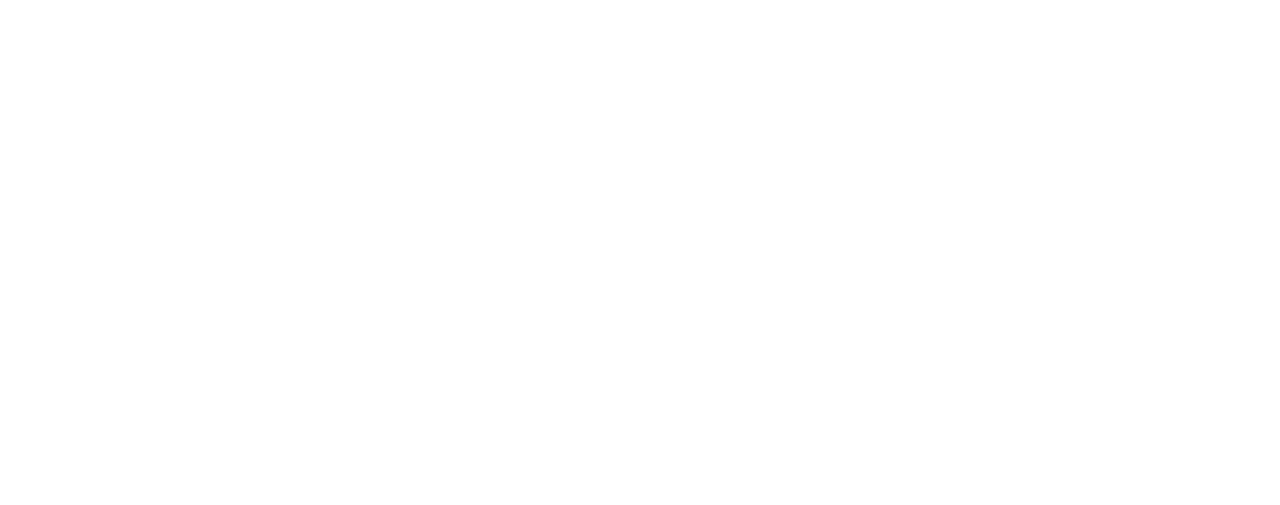
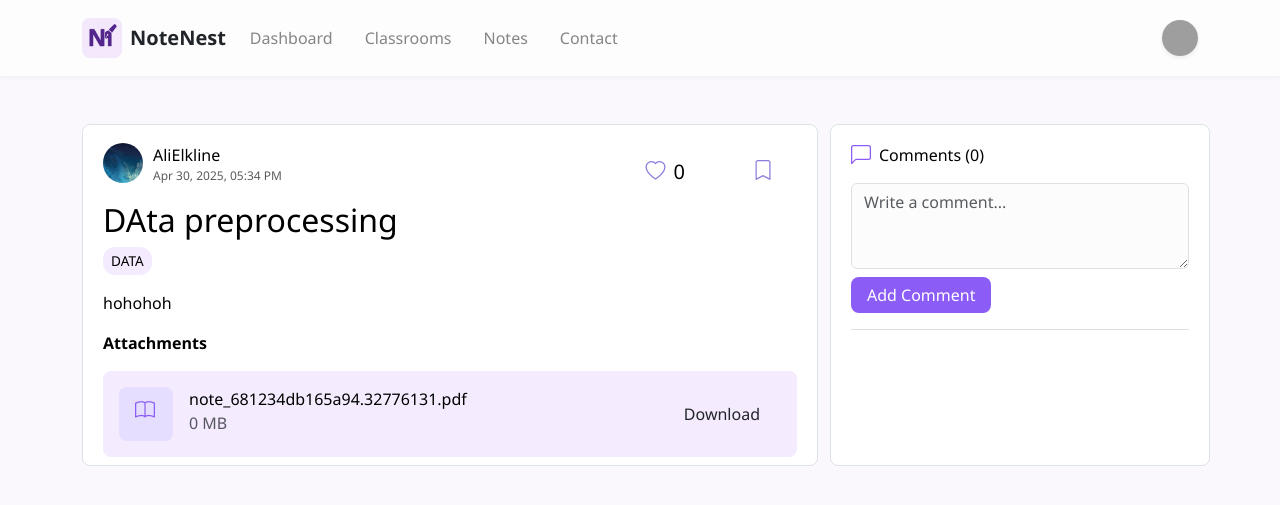
Before and after one commit to alielkline/NoteNest, a PHP site: page /views/notes/single.php?note_id=11 in a window 1280 px wide. Before the commit the part shown is empty. Shown: the top 505 px of the page. Run offline with PHP 8.4, Linux system fonts and the light colour scheme; the visitor is signed in with stand-in values (Sample User, id 1); data comes from the database, SQL or seed files in the repository; data that the repository does not hold is empty; grey boxes are pictures that could not be loaded.

Commit message:
Single Note Page

```diff
--- a/controllers/AuthController.php
+++ b/controllers/AuthController.php
@@ -1,6 +1,6 @@
 <?php
 // app/controllers/AuthController.php
-require_once '../core/database.php';
+require_once '../config/init.php';
 require_once '../models/User.php';
 
 class AuthController {
@@ -77,7 +77,6 @@ class AuthController {
     }
 }
 
-session_start();
 $controller = new AuthController();
 
 $action = $_GET['action'] ?? '';
--- a/controllers/NoteController.php
+++ b/controllers/NoteController.php
@@ -132,22 +132,65 @@ class NoteController {
     }
 
     public function toggleLike($note_id) {
+        $user_id = $_SESSION['user_id'] ?? null;
+
+        if (!$user_id || !$note_id) {
+            echo json_encode(['success' => false]);
+            return;
+        }
+
+        $result = $this->noteModel->toggleLike($user_id, $note_id);
+        echo json_encode(['success' => true, 'likes' => $result]);
+    }
+
+
+    public function toggleBookmark($note_id) {
+        $user_id = $_SESSION['user_id'] ?? null;
+
+        if (!$user_id || !$note_id) {
+            echo json_encode(['success' => false]);
+            return;
+        }
+
+        $result = $this->noteModel->toggleBookmark($user_id, $note_id);
+        echo json_encode(['success' => true]);
+    }
+
+    public function loadNote(){
         if (!isset($_SESSION['user_id'])) {
             header("Location: ../auth/login.php");
             exit();
         }
 
-        if ($this->noteModel->hasUserLiked($user_id, $note_id)) {
-            $this->noteModel->updateLikes($note_id, false);
-            $this->noteModel->removeLike($user_id, $note_id);
-        } else {
-            $this->noteModel->updateLikes($note_id, true);
-            $this->noteModel->addLike($user_id, $note_id);
+        $user_id = $_SESSION['user_id'];
+        $note_id = $_GET['note_id'];
+
+        $note = $this->noteModel->getNoteWithDetails($note_id);
+        $userHasLiked = $this->noteModel->userHasLiked($user_id, $note_id);
+        $userHasBookmarked = $this->noteModel->userHasBookmarked($user_id, $note_id);
+        $comments = $this->noteModel->getComments($note_id) ?? [];
+
+        return [
+            'note' => $note,
+            'userHasLiked' => $userHasLiked,
+            'userHasBookmarked' => $userHasBookmarked,
+            'comments' => $comments
+        ];
+    }
+
+    public function addComment($note_id, $content){
+        if (!isset($_SESSION['user_id'])) {
+            header("Location: ../auth/login.php");
+            exit();
         }
 
-        header("Location: ../");
+        $user_id = $_SESSION['user_id'];
+
+        $this->noteModel->addComment($note_id, $user_id, $content);
+
+        header("Location: ../views/notes/single.php?note_id=$note_id");
+        exit();
     }
-
 }
 
 if ($_SERVER['REQUEST_METHOD'] === 'POST') {
@@ -158,4 +201,24 @@ if ($_SERVER['REQUEST_METHOD'] === 'POST') {
         $subject_id = $_POST['subject_id'] ?? null;
         $noteController->createNote($classroom_id, $subject_id);
     }
+
+    if(isset($_POST['action'])){
+
+    if($_POST['action'] === 'add_comment'){
+        $note_id = $_POST['note_id'];
+        $content = $_POST['content'];
+        $noteController->addComment($note_id, $content);
+    }
+
+    if ($_POST['action'] === 'toggleLike') {
+        $note_id = $_POST['note_id'];
+        $noteController->toggleLike($note_id);
+    }
+
+    if ($_POST['action'] === 'toggleBookmark') {
+        $note_id = $_POST['note_id'];
+        $noteController->toggleBookmark($note_id);
+    }
+
+    }
 }
--- a/models/Note.php
+++ b/models/Note.php
@@ -122,58 +122,70 @@ class Note {
         return $stmt->fetch(PDO::FETCH_ASSOC);
     }
 
-    public function hasUserLiked($user_id, $note_id) {
+    public function toggleLike($user_id, $note_id) {
+        $stmt = $this->pdo->prepare("SELECT * FROM likes WHERE user_id = ? AND note_id = ?");
+        $stmt->execute([$user_id, $note_id]);
+
+        if ($stmt->rowCount() > 0) {
+            // Unlike
+            $this->pdo->prepare("DELETE FROM likes WHERE user_id = ? AND note_id = ?")->execute([$user_id, $note_id]);
+            $this->pdo->prepare("UPDATE classroom_notes SET likes = likes - 1 WHERE note_id = ?")->execute([$note_id]);
+        } else {
+            // Like
+            $this->pdo->prepare("INSERT INTO likes (user_id, note_id) VALUES (?, ?)")->execute([$user_id, $note_id]);
+            $this->pdo->prepare("UPDATE classroom_notes SET likes = likes + 1 WHERE note_id = ?")->execute([$note_id]);
+        }
+
+        $countStmt = $this->pdo->prepare("SELECT likes FROM classroom_notes WHERE note_id = ?");
+        $countStmt->execute([$note_id]);
+        return $countStmt->fetchColumn();
+    }
+
+    public function toggleBookmark($user_id, $note_id) {
+        $stmt = $this->pdo->prepare("SELECT * FROM bookmarks WHERE user_id = ? AND note_id = ?");
+        $stmt->execute([$user_id, $note_id]);
+
+        if ($stmt->rowCount() > 0) {
+            $this->pdo->prepare("DELETE FROM bookmarks WHERE user_id = ? AND note_id = ?")->execute([$user_id, $note_id]);
+        } else {
+            $this->pdo->prepare("INSERT INTO bookmarks (user_id, note_id) VALUES (?, ?)")->execute([$user_id, $note_id]);
+        }
+
+        return true;
+    }
+
+    public function getComments($note_id){
+        $stmt = $this->pdo->prepare("SELECT c.*, username, profile_image
+        FROM comments c
+        JOIN users u ON u.id = c.user_id
+        WHERE c.note_id = ?;");
+        $stmt->execute([$note_id]);
+        $comments = $stmt->fetchAll(PDO::FETCH_ASSOC);
+        return $comments;
+    }
+
+    public function userHasLiked($user_id, $note_id){
         $stmt = $this->pdo->prepare("SELECT 1 FROM likes WHERE user_id = ? AND note_id = ?");
         $stmt->execute([$user_id, $note_id]);
         return $stmt->fetch() ? true : false;
     }
 
-    public function hasUserBookmarked($user_id, $note_id) {
+    public function userHasBookmarked($user_id, $note_id){
         $stmt = $this->pdo->prepare("SELECT 1 FROM bookmarks WHERE user_id = ? AND note_id = ?");
         $stmt->execute([$user_id, $note_id]);
-        return $stmt->fetch() ? true : false;
+        $userHasBookmarked = $stmt->fetch() ? true : false;
     }
 
-    public function updateLikes($note_id, $increment = true) {
-        $query = $increment
-            ? "UPDATE classroom_notes SET likes = likes + 1 WHERE note_id = ?"
-            : "UPDATE classroom_notes SET likes = likes - 1 WHERE note_id = ?";
-        $stmt = $this->pdo->prepare($query);
-        $stmt->execute([$note_id]);
-    }
-
-    public function updateBookmarks($note_id, $increment = true) {
-        $query = $increment
-            ? "UPDATE classroom_notes SET bookmarkes = bookmarkes + 1 WHERE note_id = ?"
-            : "UPDATE classroom_notes SET bookmarkes = bookmarkes - 1 WHERE note_id = ?";
-        $stmt = $this->pdo->prepare($query);
-        $stmt->execute([$note_id]);
-    }
-
-    public function getLikeCount($note_id) {
-        $stmt = $this->pdo->prepare("SELECT likes FROM classroom_notes WHERE note_id = ?");
-        $stmt->execute([$note_id]);
-        return $stmt->fetchColumn();
-    }
-
-    public function addLike($user_id, $note_id) {
-        $stmt = $this->pdo->prepare("INSERT INTO likes (user_id, note_id) VALUES (?, ?)");
-        $stmt->execute([$user_id, $note_id]);
-    }
-
-    public function removeLike($user_id, $note_id) {
-        $stmt = $this->pdo->prepare("DELETE FROM likes WHERE user_id = ? AND note_id = ?");
-        $stmt->execute([$user_id, $note_id]);
-    }
-
-    public function addBookmark($user_id, $note_id) {
-        $stmt = $this->pdo->prepare("INSERT INTO bookmarks (user_id, note_id) VALUES (?, ?)");
-        $stmt->execute([$user_id, $note_id]);
-    }
-
-    public function removeBookmark($user_id, $note_id) {
-        $stmt = $this->pdo->prepare("DELETE FROM bookmarks WHERE user_id = ? AND note_id = ?");
-        $stmt->execute([$user_id, $note_id]);
+    public function addComment($note_id, $user_id, $comment_content) {
+        $stmt = $this->pdo->prepare("
+            INSERT INTO comments (note_id, user_id, comment_text, comment_date)
+            VALUES (:note_id, :user_id, :content, NOW())
+        ");
+        $stmt->execute([
+            ':note_id' => $note_id,
+            ':user_id' => $user_id,
+            ':content' => $comment_content
+        ]);
     }
 
 }
--- a/views/main/dashboard.php
+++ b/views/main/dashboard.php
@@ -1,7 +1,6 @@
 <?php
 // app/views/main/dashboard.php
 require_once __DIR__ . '/../../controllers/DashboardController.php';
-require_once __DIR__ . '/../../config/init.php';
 
 $controller = new DashboardController();
 $data = $controller->getDashboardData();
--- a/views/notes/notes.php
+++ b/views/notes/notes.php
@@ -101,7 +101,9 @@
                                 <p class="mx-2">•</p>
                                 <p class="text-muted"><?= $date ?></p>
                             </span>
-                            <h4><?= htmlspecialchars($note['title']) ?></h4>
+                            <a class='title-anchor' href='single.php?note_id=<?= htmlspecialchars($note['note_id']) ?>'>
+                                <h4><?= htmlspecialchars($note['title']) ?></h4>
+                            </a>
                             <p class="text-muted"><?= htmlspecialchars($excerpt) ?></p>
                             <p class="subject-pill px-2 py-1"><?= htmlspecialchars($note['subject_name']) ?></p>
                         </div>
--- a/views/notes/single.php
+++ b/views/notes/single.php
@@ -0,0 +1,148 @@
+<?php
+
+require_once __DIR__ . '/../../controllers/NoteController.php';
+
+$controller = new NoteController();
+$data = $controller->loadNote();
+$note = $data['note'];
+$userHasLiked = $data['userHasLiked'];
+$userHasBookmarked = $data['userHasBookmarked'];
+$comments = $data['comments'];
+?>
+<!DOCTYPE html>
+<html lang="en">
+<head>
+    <meta charset="UTF-8">
+    <link href="https://cdn.jsdelivr.net/npm/bootstrap@5.3.2/dist/css/bootstrap.min.css" rel="stylesheet">
+    <meta name="viewport" content="width=device-width, initial-scale=1.0">
+    <link rel="stylesheet" href="../../public/assets/css/navbar.css">
+    <link rel="stylesheet" href="../../public/assets/css/single_note.css">
+    <link href="https://cdn.jsdelivr.net/npm/bootstrap-icons@1.10.5/font/bootstrap-icons.css" rel="stylesheet">
+
+    <title>Note</title>
+</head>
+<body>
+<?php include '../partials/navbar.php'; ?>
+
+    <div class="container">
+        <div class="row mt-5">
+            <div class="col-8">
+                <div class="note-pane border">
+                    <?php
+                        $d = strtotime($note['upload_date']);
+                        $date = date("M d, Y, h:i A", $d);
+                        $heartIconClass = $userHasLiked ? "bi-heart-fill" : "bi-heart";
+                        $bookmarkIconClass = $userHasBookmarked ? "bi-bookmark-fill" : "bi-bookmark";
+
+                        $fileSegment = "";
+
+                        if(!$note['profile_image'])
+                        {$note['profile_image'] = 'profile-default.jpg';
+                        }
+
+                        if(isset($note['attachment']) && $note['attachment'] !== NULL){
+
+                        $parts = explode("/", $note['attachment']);
+
+                        $fileName = end($parts);
+                        $fileSize = round((filesize($note['attachment']) / 1000000), 3);
+
+                        //The download/attachment section
+                        $fileSegment =
+
+                        "<p class='attachment-title'>Attachments</p>
+                        <div class='d-flex justify-content-between download-bg'>
+                            <div class='d-flex'>
+                                <div class='download-icon-bg p-2 px-3 m-3'>
+
+                                    <i class='bi bi-book'></i>
+
+                                </div>
+                                <div>
+                                    <p class='mt-3 mb-0'>" . htmlspecialchars($fileName) . "</p>
+                                    <p class='text-muted'>" . htmlspecialchars($fileSize) . " MB</p>
+                                </div>
+                            </div>
+                            <div>
+                                <a class='btn download-btn m-4'>Download</a>
+                            </div>
+
+                        </div>";
+                        }
+
+                        echo
+                        "<div class='d-flex justify-content-between'>
+                            <div class='d-flex'>
+                                    <img class='single-note-pfp' src='../../public/uploads/profile_pictures/" . htmlspecialchars($note['profile_image']) . "'>
+                                    <div>
+                                        <p class='my-0'>" . htmlspecialchars($note['username']) . "</p>
+                                        <p class='text-muted date'>" . htmlspecialchars($date) . "</p>
+                                    </div>
+                            </div>
+                            <div class='d-flex align-items-center'>
+                                <span id='like-btn' data-note-id='" . $note['note_id'] . "' onclick='toggleLike(this)' class='d-flex align-items-center px-2 like-button'>
+                                    <i class='bi " . $heartIconClass . " mx-1 like-heart'></i>
+
+                                    <span class='mx-1 note-likes' id='like-count'>" . htmlspecialchars($note['likes']) . "</span>
+                                </span>
+
+                                <span id='bookmark-btn' data-note-id='" . $note['note_id'] . "'onclick='toggleBookmark(this)' class='mx-3 ms-5 p-2 bookmark-button'>
+                                    <i class='bi " . $bookmarkIconClass . " bookmark-icon d-flex align-items-center'></i>
+                                </span>
+
+                            </div>
+
+                        </div>
+                        <h1 class='note-title'>" . htmlspecialchars($note['title']) . "</h1>
+                        <p class='subject-pill px-2 py-1'> " . htmlspecialchars($note['subject_name']) . "</p>
+                        <p>" . htmlspecialchars($note['content']) . "</p>
+                        <div>" . $fileSegment . "</div>
+                        ";
+                    ?>
+                </div>
+            </div>
+            <div class="col-4 note-pane border">
+                <span class="d-flex align-items-center mb-3">
+
+                <svg xmlns="http://www.w3.org/2000/svg" width="20" height="20" fill="currentColor" class="bi bi-chat-left comments-icon" viewBox="0 0 16 16">
+                <path d="M14 1a1 1 0 0 1 1 1v8a1 1 0 0 1-1 1H4.414A2 2 0 0 0 3 11.586l-2 2V2a1 1 0 0 1 1-1zM2 0a2 2 0 0 0-2 2v12.793a.5.5 0 0 0 .854.353l2.853-2.853A1 1 0 0 1 4.414 12H14a2 2 0 0 0 2-2V2a2 2 0 0 0-2-2z"/>
+                </svg>
+
+                <?php
+                    $commentsAmount = count($comments);
+                    echo "<p class='px-2 my-0 comments-text'>Comments (" . $commentsAmount . ")</p>"
+                ?>
+                </span>
+                <form method="post" class="form-group" action="../../controllers/NoteController.php">
+                    <input type="hidden" name="action" value="add_comment">
+                    <input type="hidden" name="note_id" value="<?php echo $note['note_id']?>">
+                    <textarea class="form-control w-100 comment-textarea" name="content" rows="3" placeholder="Write a comment..." required></textarea>
+                    <button type="submit" class="btn-add-comment mt-2">Add Comment</button>
+                </form>
+                <hr class="text-black-50">
+                <?php
+                foreach ($comments as $comment) {
+                    $d = strtotime($comment['comment_date']);
+                    $date = date("M d, Y, h:i A", $d);
+
+                    echo
+                    "<div class='comment-pane'>
+                        <div class='d-flex p-2'>
+                            <img class='comment-pfp' src='../../public/uploads/profile_pictures/" . htmlspecialchars($comment['profile_image']) . "'>
+                            <div>
+                                <p class='my-0'>" . htmlspecialchars($comment['username']) . "</p>
+                                <p class='text-muted date mb-0'>" . htmlspecialchars($date) . "</p>
+                            </div>
+                        </div>
+                        <p class='p-3 pb-2 pt-0'>" . htmlspecialchars($comment['comment_text']) . "</p>
+                    </div>";
+                }
+                ?>
+            </div>
+        </div>
+    </div>
+
+    <script src="https://cdn.jsdelivr.net/npm/bootstrap@5.3.2/dist/js/bootstrap.bundle.min.js"></script>
+    <script src="../../public/assets/js/single_note.js"></script>
+</body>
+</html>
```
Also changed, not shown: public/assets/css/single_note.css (added), public/assets/js/single_note.js (added).
